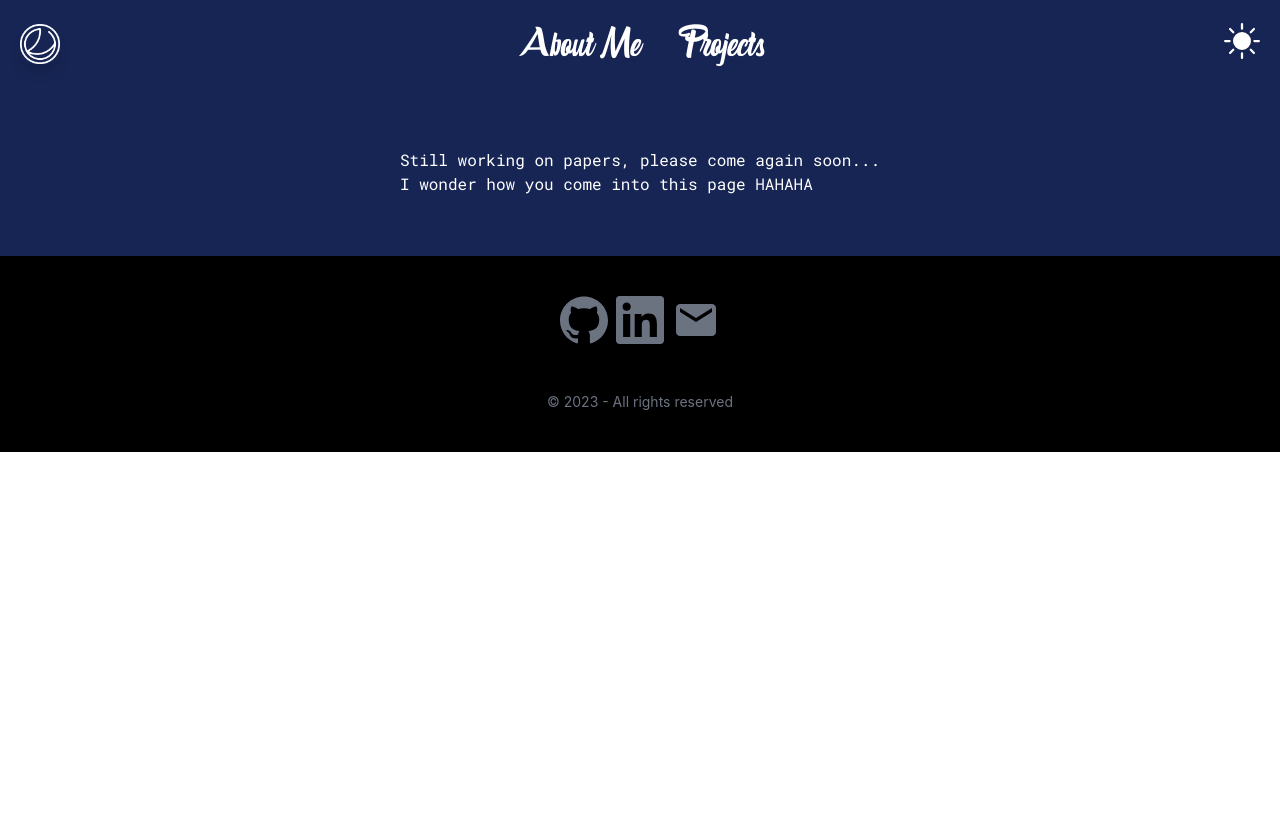
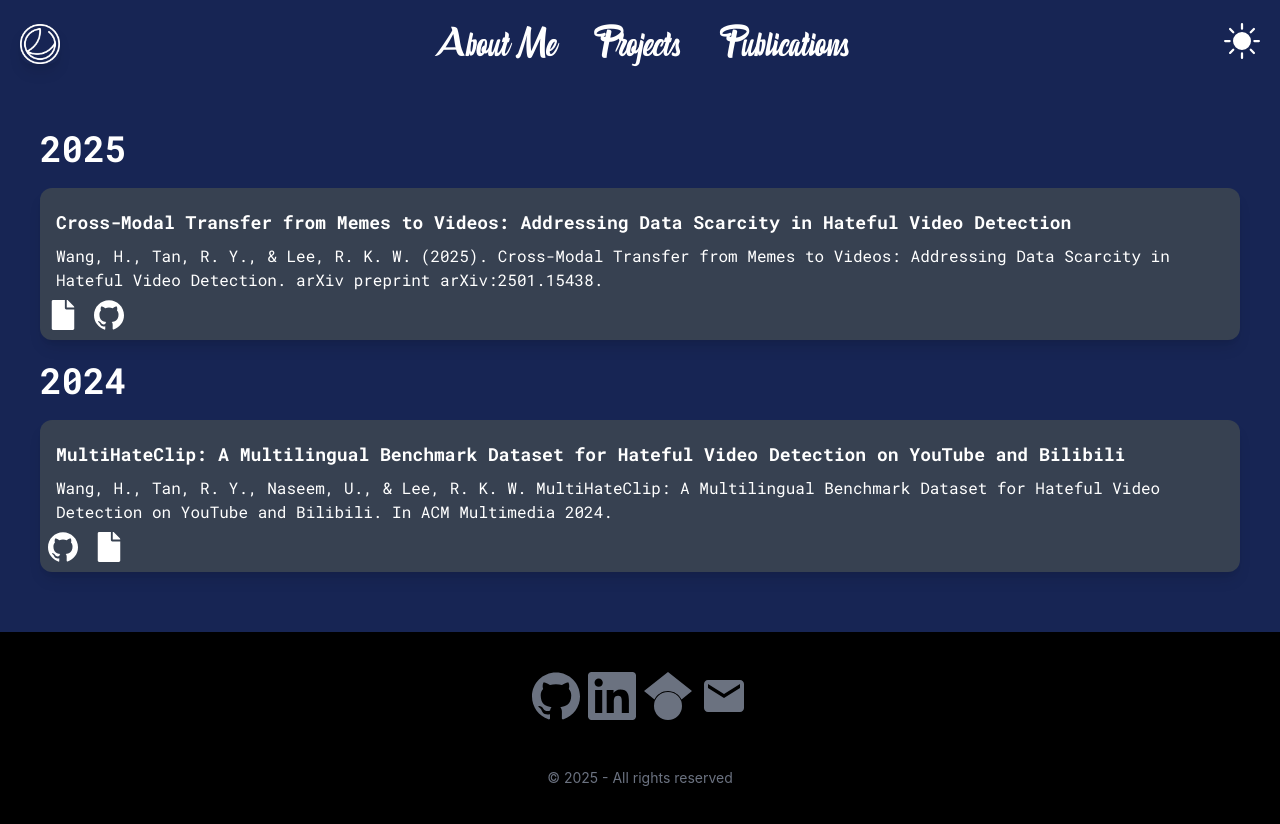
Before and after one commit to ry2001/ry2001.github.io, a React (Create React App) app: page /publications in a window 1280 px wide. Shown: the top 824 px of the page. Before the commit the page ends 800 px from the top, so only its background shows below. Built offline with nearby package versions, Linux system fonts and the light colour scheme.

Commit message:
Update April 2025

```diff
--- a/src/components/Footer.js
+++ b/src/components/Footer.js
@@ -1,9 +1,9 @@
-import { SiGithub, SiLinkedin } from "react-icons/si";
+import { SiGithub, SiLinkedin, SiGooglescholar } from "react-icons/si";
 import { MdEmail } from "react-icons/md";
 
 export default function Footer() {
   return (
-    <div className="bg-gray-500 p-5 bottom-0 w-full text-2xl lg:text-3xl text-black dark:bg-black dark:text-gray-500">
+    <div className="bg-gray-500 p-5 relative bottom-0 w-full text-2xl lg:text-3xl text-black dark:bg-black dark:text-gray-500">
       <div className="flex p-5">
         <a
           href="https://www.github.com/ry2001"
@@ -22,6 +22,14 @@ export default function Footer() {
           <SiLinkedin className="cursor-pointer text-5xl  hover:text-blue-400" />
         </a>
         <a
+          href="https://scholar.google.com/citations?user=10ZuVdUAAAAJ&hl=en"
+          target="_blank"
+          rel="noreferrer"
+          className="px-1"
+        >
+          <SiGooglescholar className="cursor-pointer text-5xl  hover:text-blue-400" />
+        </a>
+        <a
           href="mailto:ruiyangtan15@gmail.com"
           target="_blank"
           rel="noreferrer"
@@ -31,7 +39,7 @@ export default function Footer() {
         </a>
       </div>
       <div className="text-center text-sm p-5">
-        © 2023 - All rights reserved
+        © 2025 - All rights reserved
       </div>
     </div>
   );
--- a/src/components/Navbar.js
+++ b/src/components/Navbar.js
@@ -5,7 +5,7 @@ export default function Navbar(props) {
   const location = useLocation();
 
   return (
-    <div className="flex bg-blue-500 justify-between items-center p-5 dark:bg-blue-950 dark:text-white w-15 h-15 select-none">
+    <div className="flex bg-blue-500 justify-between items-center p-5 dark:bg-blue-950 dark:text-white select-none">
       <div>
         {props.darkMode ? (
           <Link to="/">
@@ -27,17 +27,30 @@ export default function Navbar(props) {
       </div>
       <div className="flex">
         {location.pathname === "/" ? (
-          <div className="font-bananasitalic text-4xl large:text-5xl px-5">About Me</div>
+          <div className="font-bananasitalic text-4xl large:text-5xl px-5">
+            About Me
+          </div>
         ) : (
           <div className="font-bananasitalic text-4xl large:text-5xl px-5 hover:text-blue-300">
             <Link to="/">About Me</Link>
           </div>
         )}
         {location.pathname.toLowerCase() === "/projects" ? (
-          <div className="font-bananasitalic text-4xl large:text-5xl px-5">Projects</div>
+          <div className="font-bananasitalic text-4xl large:text-5xl px-5">
+            Projects
+          </div>
         ) : (
           <div className="font-bananasitalic text-4xl large:text-5xl px-5 hover:text-blue-300">
             <Link to="/projects">Projects</Link>
+          </div>
+        )}
+        {location.pathname.toLowerCase() === "/publications" ? (
+          <div className="font-bananasitalic text-4xl large:text-5xl px-5">
+            Publications
+          </div>
+        ) : (
+          <div className="font-bananasitalic text-4xl large:text-5xl px-5 hover:text-blue-300">
+            <Link to="/publications">Publications</Link>
           </div>
         )}
       </div>
--- a/src/components/SinglePaper.js
+++ b/src/components/SinglePaper.js
@@ -1,26 +1,18 @@
-import { motion as m } from "framer-motion";
 import { SiGithub } from "react-icons/si";
 import { BiLinkExternal } from "react-icons/bi";
-import { useState } from "react";
-
-function showDesc(desc) {
-  const time = desc["time"];
-  const abstract = desc["abstract"];
-  return (
-    <div className="flex flex-col dark:text-ternary-light w-80 large:h-96 large:w-96 px-3">
-      <p className="font-bold text-lg dark:text-ternary-light w-70 pb-3">
-        {time}
-      </p>
-      <p className="text-sm dark:text-ternary-light w-70 pb-3">{abstract}</p>
-    </div>
-  );
-}
+import { FaFile } from "react-icons/fa";
 
 function checkURL(url) {
   if (url.indexOf("github") !== -1) {
     return (
       <a href={url} target="_blank" rel="noreferrer" className="ml-auto px-1">
         <SiGithub className="cursor-pointer text-3xl m-1 hover:text-blue-400" />
+      </a>
+    );
+  } else if (url.indexOf("arxiv") !== -1) {
+    return (
+      <a href={url} target="_blank" rel="noreferrer" className="ml-auto px-1">
+        <FaFile className="cursor-pointer text-3xl m-1 hover:text-blue-400" />
       </a>
     );
   } else if (url.length !== 0) {
@@ -33,36 +25,17 @@ function checkURL(url) {
 }
 
 export default function SinglePaper(props) {
-  const [clicked, setClicked] = useState(true);
-
   return (
-    <section className="flex mx-auto my-5 select-text">
-      <m.div
-        className="relative flex-1 rounded-xl bg-gray-200 shadow-lg hover:shadow-xl mb-10 dark:bg-gray-700"
-        whileHover={{ scale: 1.1 }}
-      >
-        <div>
-          {clicked ? (
-            <img
-              onClick={() => setClicked(!clicked)}
-              src={props.image}
-              className="rounded-t-xl border-none h-80 w-80 large:h-96 large:w-96"
-              alt="Single Paper"
-            />
-          ) : (
-            <div onClick={() => setClicked(!clicked)}>
-              {showDesc(props.desc)}
-            </div>
-          )}
-        </div>
-        <div className="text-center px-4 pt-5 pb-10 w-80 large:w-96 my-5">
-          <p className="font-bold text-lg mb-2">{props.title}</p>
-          <span className="text-sm">{props.category}</span>
+    <section className="flex mx-auto select-text">
+      <div className="relative flex-1 rounded-xl bg-gray-200 shadow-lg hover:shadow-xl mb-5 dark:bg-gray-700">
+        <div className="text-center px-4 pt-5 pb-10">
+          <p className="text-left font-bold text-lg mb-2">{props.title}</p>
+          <p className="text-left mb-2">{props.citation}</p>
         </div>
         <div className="absolute bottom-0">
           {props.urls.map((url) => checkURL(url))}
         </div>
-      </m.div>
+      </div>
     </section>
   );
 }
--- a/src/data/projectData.js
+++ b/src/data/projectData.js
@@ -112,7 +112,7 @@ export const projectData = [
       Hence, this project aims to use edge devices to detect the unattended baggages in Skytrain through the CCTV footage.
       A Jetson Xavier device with AWS IoT Greengrass installed was planted on the Skytrain, connecting it with the CCTV camera to capture the footage and perform object detection using YOLOv8.`,
     },
-    urls: []
+    urls: [],
   },
   {
     id: 8,
@@ -141,8 +141,7 @@ export const projectData = [
       location: "SUTD",
       course: "50.035 Computer Vision",
       time: "(Sept 2023 - Dec 2023)",
-      collaborator:
-        "",
+      collaborator: "",
       description: `This project aims to use AI model to perform American Sign Language (ASL) recognition and provide immediate feedback to the users.`,
     },
     urls: [],
@@ -155,7 +154,7 @@ export const projectData = [
     desc: {
       location: "SUTD",
       course: "Capstone",
-      time: "(Sept 2023 - present)",
+      time: "(Sept 2023 - April 2024)",
       collaborator:
         "This is a school final year capstone project that collaborates with Klass Engineering as industry partner.",
       description: `In the big data era, people are having multiple social media accounts.
--- a/src/data/publicationData.js
+++ b/src/data/publicationData.js
@@ -1,15 +1,28 @@
 export const publicationData = [
-  //   {
-  //     id: 1,
-  //     title: "Dummy Data",
-  //     category: "Dummy Data",
-  //     img: "",
-  //     desc: {
-  //       time: "Dummy Data",
-  //       abstract: "Dummy Data",
-  //     },
-  //     urls: [],
-  //   },
+  {
+    id: 1,
+    year: 2024,
+    title:
+      "MultiHateClip: A Multilingual Benchmark Dataset for Hateful Video Detection on YouTube and Bilibili",
+    citation:
+      "Wang, H., Tan, R. Y., Naseem, U., & Lee, R. K. W. MultiHateClip: A Multilingual Benchmark Dataset for Hateful Video Detection on YouTube and Bilibili. In ACM Multimedia 2024.",
+    urls: [
+      "https://github.com/Social-AI-Studio/MultiHateClip",
+      "https://arxiv.org/abs/2408.03468",
+    ],
+  },
+  {
+    id: 2,
+    year: 2025,
+    title:
+      "Cross-Modal Transfer from Memes to Videos: Addressing Data Scarcity in Hateful Video Detection",
+    citation:
+      "Wang, H., Tan, R. Y., & Lee, R. K. W. (2025). Cross-Modal Transfer from Memes to Videos: Addressing Data Scarcity in Hateful Video Detection. arXiv preprint arXiv:2501.15438.",
+    urls: [
+      "https://arxiv.org/abs/2501.15438",
+      "https://github.com/Social-AI-Studio/CrossModalTransferLearning",
+    ],
+  },
 ];
 
 export default publicationData;
--- a/src/pages/AboutMe.js
+++ b/src/pages/AboutMe.js
@@ -40,15 +40,14 @@ export default function AboutMe() {
           />
         </div>
         <div className="w-3/4 text-center text-lg pb-10 mx-auto px-5 my-5 dark:text-white">
-          I am a graduate from Design and Artificial Intelligence (DAI)
-          programme in SUTD. I am considering to continue my studies in
-          Artificial Intelligence. Hence, I will be staying in SUTD as a
-          research assistant under Social AI Studio under Prof Roy Lee. My
-          interests lie in the applications of Artificial Intelligence and Data
-          Science and I have acquired much experience in these areas through a
-          variety of AI projects. As a person who believes in work-life balance,
-          I like to watch comedies and play basketball during my free time to
-          have fun and enjoy life.
+          I graduated from Design and Artificial Intelligence (DAI) programme in
+          SUTD (Singapore University of Technology and Design). I am currently
+          working as a research assistant in Social AI Studio under Prof Roy
+          Ka-Wei Lee. My interests lie in the applications of Artificial
+          Intelligence and Data Science and I have acquired much experience in
+          these areas through a variety of AI projects. As a person who believes
+          in work-life balance, I like to watch comedies and play basketball
+          during my free time to have fun and enjoy life.
         </div>
       </m.section>
       <section className="bg-blue-200 dark:bg-blue-800 p-5">
@@ -61,29 +60,29 @@ export default function AboutMe() {
             className="font-burtons text-5xl dark:text-white p-10"
           />
         </div>
-        <div className="flex flex-col gap-10 p-10 text-center content-center lg:flex-row lg:flex-wrap dark:text-white">
-          <div className="basis-1/4 flex-1 p-5">
+        <div className="flex flex-wrap gap-10 p-10 text-center justify-center lg:flex-wrap dark:text-white">
+          <div className="flex-none flex-col basis-1/4">
             <BsGear className="text-5xl" />
             <h3 className="text-lg font-bold">Machine Learning</h3>
             <p className="py-2">
               I enjoy Machine Learning but I don't learn like machine
             </p>
           </div>
-          <div className="basis-1/4 flex-1 p-5">
+          <div className="flex-none flex-col basis-1/4">
             <SlSpeech className="text-5xl" />
             <h3 className="text-lg font-bold">Natural Language Processing</h3>
             <p className="py-2">
               Language is a powerful tool, process and understand them better
             </p>
           </div>
-          <div className="basis-1/4 flex-1 p-5">
+          <div className="flex-none flex-col basis-1/4">
             <HiOutlineEye className="text-5xl" />
             <h3 className="text-lg font-bold">Computer Vision</h3>
             <p className="py-2">
               Vision made my life, CV helps to discover even more details
             </p>
           </div>
-          <div className="basis-1/4 flex-1 ">
+          <div className="flex-none flex-col basis-1/4">
             <GiRegeneration className="text-5xl dark:text-white" />
             <h3 className="text-lg font-bold">Generative AI</h3>
             <p className="py-2">
@@ -91,7 +90,7 @@ export default function AboutMe() {
               AI to generate
             </p>
           </div>
-          <div className="basis-1/4 flex-1 ">
+          <div className="flex-none flex-col basis-1/4">
             <BsFillClipboard2DataFill className="text-5xl dark:text-white" />
             <h3 className="text-lg font-bold">Data Analysis</h3>
             <p className="py-2">
@@ -111,9 +110,9 @@ export default function AboutMe() {
             className="font-burtons text-5xl dark:text-white p-10"
           />
         </div>
-        <div className="flex flex-col gap-10 p-10 text-center content-center lg:flex-row lg:flex-wrap dark:text-white">
-          <div className="relative basis-1/4 flex-1">
-            <SiPython className="text-5xl" />
+        <div className="flex flex-wrap gap-10 p-10 text-center justify-center lg:flex-wrap dark:text-white">
+          <div className="flex-none flex-col basis-1/4">
+            <SiPython className="text-5xl " />
             <h3 className="text-lg font-bold">Python</h3>
             <p className="py-2 h-50">
               Python is the first language that I learnt since 2020 and it
@@ -130,7 +129,7 @@ export default function AboutMe() {
               <SiStreamlit className="text-5xl m-1" />
             </div>
           </div>
-          <div className="basis-1/4 flex-1">
+          <div className="flex-none flex-col basis-1/4">
             <SiJavascript className="text-5xl" />
             <h3 className="text-lg font-bold">JavaScript</h3>
             <p className="py-2 h-50">
@@ -142,7 +141,7 @@ export default function AboutMe() {
               <SiReact className="text-5xl m-1" />
             </div>
           </div>
-          <div className="basis-1/4 flex-1">
+          <div className="flex-none flex-col basis-1/4">
             <SiRuby className="text-5xl" />
             <h3 className="text-lg font-bold">Ruby</h3>
             <p className="py-2 h-100">
@@ -154,7 +153,7 @@ export default function AboutMe() {
               <SiRubyonrails className="text-5xl m-1" />
             </div>
           </div>
-          <div className="basis-1/4 flex-1">
+          <div className="flex-none flex-col basis-1/4">
             <SiGooglecloud className="text-5xl" />
             <h3 className="text-lg font-bold">Google Cloud Platform</h3>
             <p className="py-2">
@@ -162,7 +161,7 @@ export default function AboutMe() {
               learnt to how to use APIs
             </p>
           </div>
-          <div className="basis-1/4 flex-1">
+          <div className="flex-none flex-col basis-1/4">
             <SiAmazonaws className="text-5xl" />
             <h3 className="text-lg font-bold">Amazon Web Service</h3>
             <p className="py-2">
@@ -185,6 +184,21 @@ export default function AboutMe() {
           </div>
           <div>
             <ol className="relative border-l border-gray-700 dark:border-gray-200">
+              <li className="mb-10 ml-4">
+                <div className="absolute w-3 h-3 bg-gray-700 rounded-full mt-1.5 -left-1.5 border border-gray-900 dark:border-white dark:bg-gray-200"></div>
+                <time className="mb-1 text-sm font-normal leading-none text-gray-800 dark:text-gray-100">
+                  May 2024 - Present
+                </time>
+                <h3 className="text-lg font-semibold text-gray-900 dark:text-white">
+                  Singapore University of Technology and Design (SUTD)
+                </h3>
+                <h3 className="text-sm font-semibold text-gray-800 dark:text-gray-200">
+                  Social AI Studio
+                </h3>
+                <p className="mb-4 text-base font-normal text-gray-700 dark:text-gray-400">
+                  Research Assistant
+                </p>
+              </li>
               <li className="mb-10 ml-4">
                 <div className="absolute w-3 h-3 bg-gray-700 rounded-full mt-1.5 -left-1.5 border border-gray-900 dark:border-white dark:bg-gray-200"></div>
                 <time className="mb-1 text-sm font-normal leading-none text-gray-800 dark:text-gray-100">
@@ -213,21 +227,6 @@ export default function AboutMe() {
                   AI & IoT Engineer Intern
                 </p>
               </li>
-              <li className="mb-10 ml-4">
-                <div className="absolute w-3 h-3 bg-gray-700 rounded-full mt-1.5 -left-1.5 border border-gray-900 dark:border-white dark:bg-gray-200"></div>
-                <time className="mb-1 text-sm font-normal leading-none text-gray-800 dark:text-gray-100">
-                  May 2024 - Present
-                </time>
-                <h3 className="text-lg font-semibold text-gray-900 dark:text-white">
-                  Singapore University of Technology and Design (SUTD)
-                </h3>
-                <h3 className="text-sm font-semibold text-gray-800 dark:text-gray-200">
-                  Social AI Studio
-                </h3>
-                <p className="mb-4 text-base font-normal text-gray-700 dark:text-gray-400">
-                  Research Assistant
-                </p>
-              </li>
             </ol>
           </div>
         </div>
--- a/src/pages/Publications.js
+++ b/src/pages/Publications.js
@@ -2,27 +2,36 @@ import publicationData from "../data/publicationData";
 import SinglePaper from "../components/SinglePaper";
 
 export default function Publications() {
+  const groupedData = publicationData.reduce((acc, project) => {
+    if (!acc[project.year]) {
+      acc[project.year] = [];
+    }
+    acc[project.year].push(project);
+    return acc;
+  }, {});
+
   return (
     <main
-      className="font-robotomono bg-blue-500 dark:bg-blue-950 p-5 select-none"
+      className="font-robotomono bg-blue-500 dark:bg-blue-950 p-5 select-none flex-grow"
       initial={{ opacity: 0 }}
       animate={{ opacity: 1 }}
       transition={{ duration: 0.5, ease: "easeOut" }}
     >
-      <section className="flex flex-col gap-10 p-5 lg:flex-row lg:flex-wrap dark:text-white">
-        <div className="flex mx-auto my-5 select-text">
-          Still working on papers, please come again soon...
-          <br></br>I wonder how you come into this page HAHAHA
-        </div>
-        {publicationData.map((project) => (
+      <section className="gap-10 p-5 lg:flex-row lg:flex-wrap dark:text-white">
+        {Object.keys(groupedData)
+          .reverse()
+          .map((year) => (
+            <div key={year}>
+              <p className="text-left font-bold text-4xl pb-5">{year}</p>
+              {groupedData[year].reverse().map((project) => (
                 <SinglePaper
                   key={project.id}
+                  citation={project.citation}
                   title={project.title}
-            category={project.category}
-            image={project.img}
-            desc={project.desc}
                   urls={project.urls}
                 />
+              ))}
+            </div>
           ))}
       </section>
     </main>
```
Lines whose indentation alone changed are shown as unchanged.
